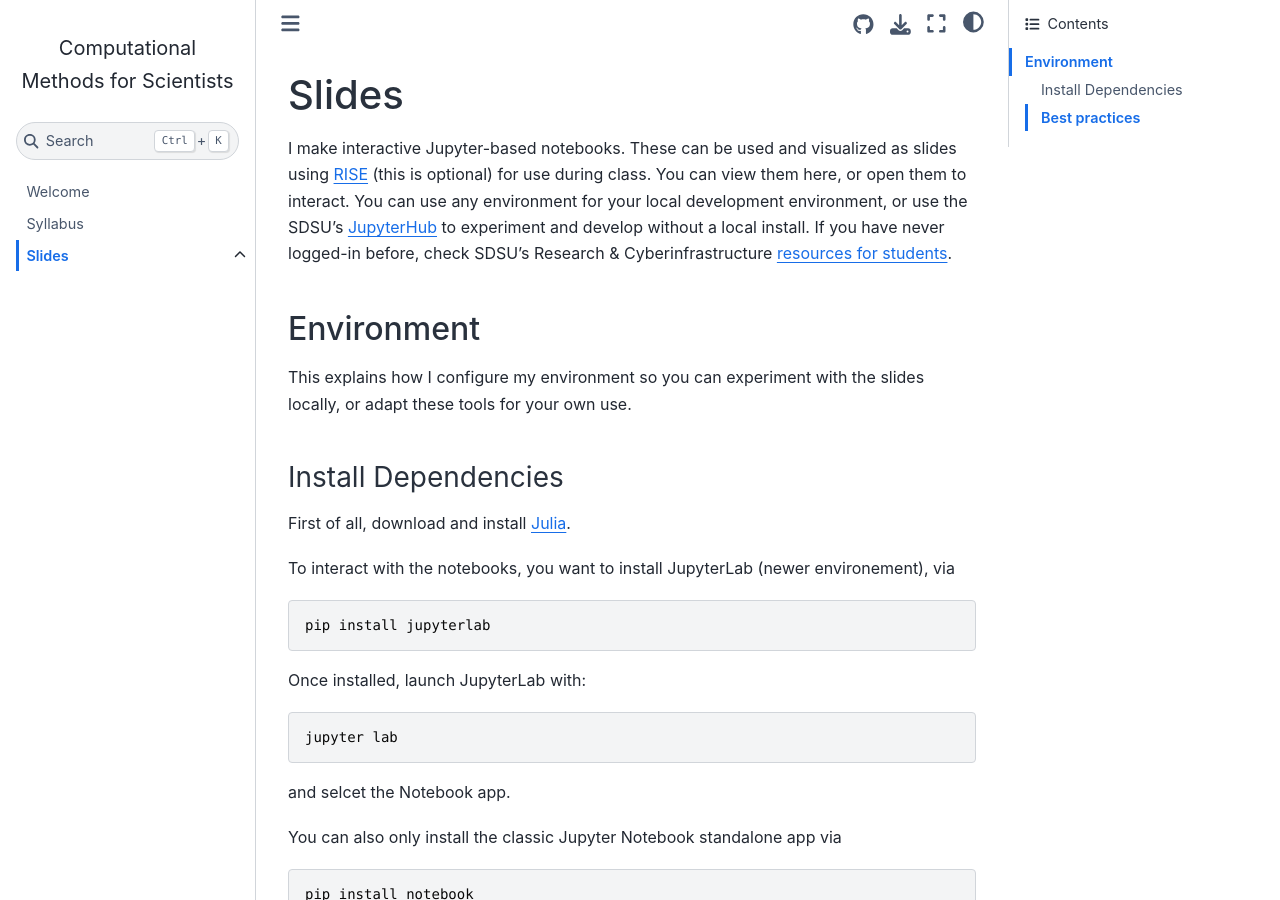
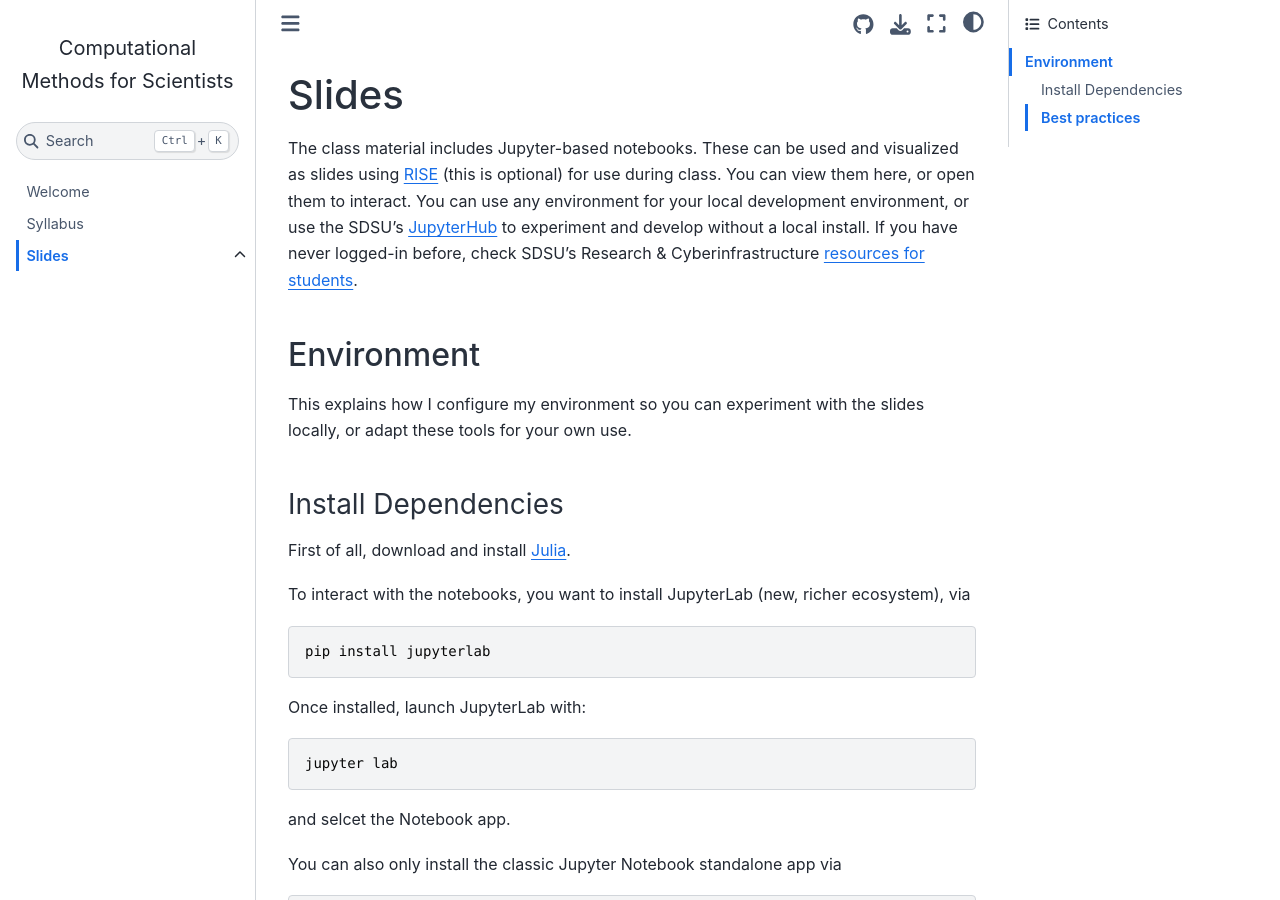
Before and after one commit to sdsu-comp526/fall24, a Jupyter Book: the page built from slides.md, in a window 1280 px wide and 900 px high. Built offline with Jupyter Book 1.0.4 settings and Sphinx 7.4.7 and the Sphinx Book theme 1.1.4, drawn with Linux system fonts in a browser that asks for light colours; pages that are not in the unit, such as notebooks, are missing from menus.

Commit message:
Some changes to first class material

````diff
--- a/slides.md
+++ b/slides.md
@@ -1,6 +1,6 @@
 # Slides
 
-I make interactive Jupyter-based notebooks. These can be used and visualized as slides using [RISE](https://github.com/damianavila/RISE) (this is optional) for use during class.
+The class material includes Jupyter-based notebooks. These can be used and visualized as slides using [RISE](https://github.com/damianavila/RISE) (this is optional) for use during class.
 You can view them here, or open them to interact. You can use any environment for your local development environment, or use the SDSU's [JupyterHub](https://jupyterhub.sdsu.edu/) to experiment and develop without a local install. If you have never logged-in before, check SDSU's Research & Cyberinfrastructure [resources for students](https://sdsu-research-ci.github.io/instructionalcluster/students).
 
 ## Environment
@@ -11,7 +11,7 @@ This explains how I configure my environment so you can experiment with the slid
 
 First of all, download and install [Julia](https://julialang.org/downloads/).
 
-To interact with the notebooks, you want to install JupyterLab (newer environement), via
+To interact with the notebooks, you want to install JupyterLab (new, richer ecosystem), via
 
 ```
 pip install jupyterlab
````
Also changed, not shown: 1 other file.
